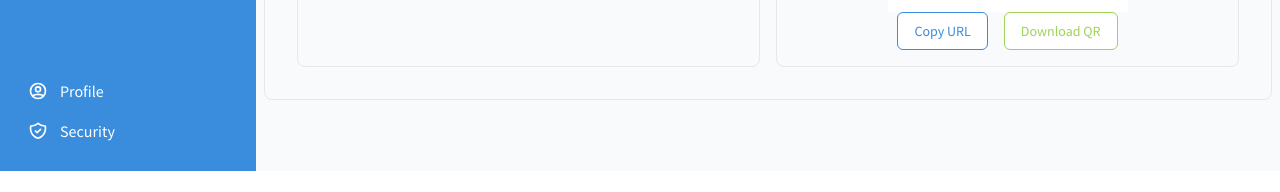
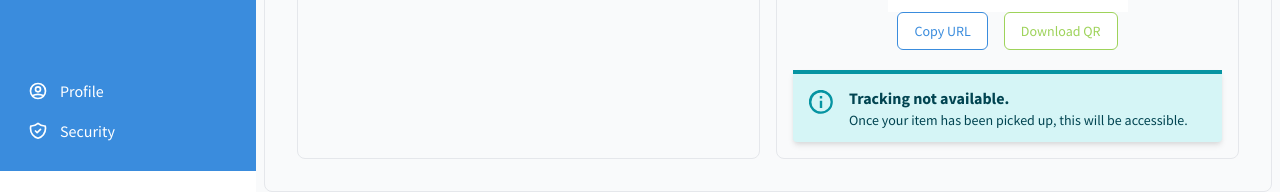
Before and after one commit to abaam/agrabha-logistic-front-end, a Vue app: page /booking-details/1 in a window 1280 px wide. Shown: the part 629-821 px from the top of the page. Before the commit the page ends 800 px from the top, so only its background shows below. Built offline with nearby package versions, Linux system fonts and the light colour scheme; no server answers; sample sign-in values are in the browser's storage; what tw-elements, vuex-shared-mutations would draw is missing.

Commit message:
booking and transaction

```diff
--- a/src/components/Navigation.vue
+++ b/src/components/Navigation.vue
@@ -5,7 +5,7 @@
         </router-link>
 
         <div class="flex-1 items-center justify-evenly space-x-8">
-            <router-link to="'/tracking" class="uppercase block tracking-wide font-semibold hover:text-blue">Tracking</router-link>
+            <router-link to="/tracking" class="uppercase block tracking-wide font-semibold hover:text-blue">Tracking</router-link>
         </div>
 
         <router-link to="/login" class="flex justify-center py-2 px-4 border border-blue-light text-sm font-medium rounded-md bg-white text-blue-light hover:bg-blue hover:text-white focus:outline-none">Login</router-link>
--- a/src/views/BookingDetails.vue
+++ b/src/views/BookingDetails.vue
@@ -58,6 +58,7 @@
         </div>
 
         <div class="p-4 border rounded-lg">
+          <div id="tracking-qr-code">
             <h3 class="font-bold">Tracking QR Code</h3>
             <a href="/trace">
               <img class="mx-auto w-60 self-center" src="../../public/img/qrcode_lab.agrabah.ph.png" alt="Agrabah Logistics">
@@ -65,6 +66,17 @@
             <div class="flex justify-center space-x-4">
               <ButtonOutlineBlue buttonClass="" buttonText="Copy URL"/>
               <ButtonOutlineGreen buttonClass="" buttonText="Download QR"/>
+            </div>
+          </div>
+
+          <div id="tracking-not-available" class="bg-teal-100 border-t-4 border-teal-500 rounded-b text-teal-900 px-4 py-3 md:mt-5 shadow-md" role="alert">
+            <div class="flex">
+              <div class="py-1"><svg class="fill-current h-6 w-6 text-teal-500 mr-4" xmlns="http://www.w3.org/2000/svg" viewBox="0 0 20 20"><path d="M2.93 17.07A10 10 0 1 1 17.07 2.93 10 10 0 0 1 2.93 17.07zm12.73-1.41A8 8 0 1 0 4.34 4.34a8 8 0 0 0 11.32 11.32zM9 11V9h2v6H9v-4zm0-6h2v2H9V5z"/></svg></div>
+              <div>
+                <p class="font-bold">Tracking not available.</p>
+                <p class="text-sm">Once your item has been picked up, this will be accessible.</p>
+              </div>
+            </div>
           </div>
 
           <!-- <br>
@@ -192,7 +204,7 @@ export default {
         }else if(response.data.payment_status == 1){
           var payment_status = "Pending Approval";
           $('#payment-status').attr('class', 'text-blue')
-        }else if(response.data.payment_status == 1){
+        }else if(response.data.payment_status == 2){
           var payment_status = "Paid";
           $('#payment-status').attr('class', 'text-green')
           $('.details-button').hide();
@@ -205,6 +217,14 @@ export default {
 
         if(response.data.status == 3){
           $('.cancel-button').show();
+        }
+
+        if(response.data.tracking_id == null){
+          $('#tracking-qr-code').hide();
+          $('#tracking-not-available').show();
+        }else{
+          $('#tracking-qr-code').show();
+          $('#tracking-not-available').hide();
         }
 
         if (response.data.payment_status == 1 || response.data.payment_status == 2) {
--- a/src/views/CreateBooking.vue
+++ b/src/views/CreateBooking.vue
@@ -332,6 +332,7 @@ export default {
         Booking.store({booking_form})
         .then(function (response) {
           currentObj.output = response.data;
+          $('.animate-spin').hide();
         })
         .catch(function (error) {
           currentObj.output = error;
--- a/src/views/customer/Transactions.vue
+++ b/src/views/customer/Transactions.vue
@@ -3,15 +3,8 @@
     <section class="hidden px-3 py-6 md:block md:p-6">
       <div class="mb-6 flex items-center justify-between">
         <h2 class="block text-xl font-bold leading-6 md:text-2xl lg:text-3xl">
-          Bookings
+          Transactions
         </h2>
-
-        <!-- Customer -->
-        <router-link v-show="role == 2"
-          to="/bookings/create"
-          class="bg-blue-500 hover:bg-blue-400 text-white font-bold py-2 px-8 text-lg border-b-4 border-blue-700 hover:border-blue-500 rounded"
-          >Create Booking</router-link
-        >
       </div>
 
       <div class="hidden gap-y-3 rounded-md bg-white py-6 shadow md:grid">
```
Lines whose indentation alone changed are shown as unchanged.
